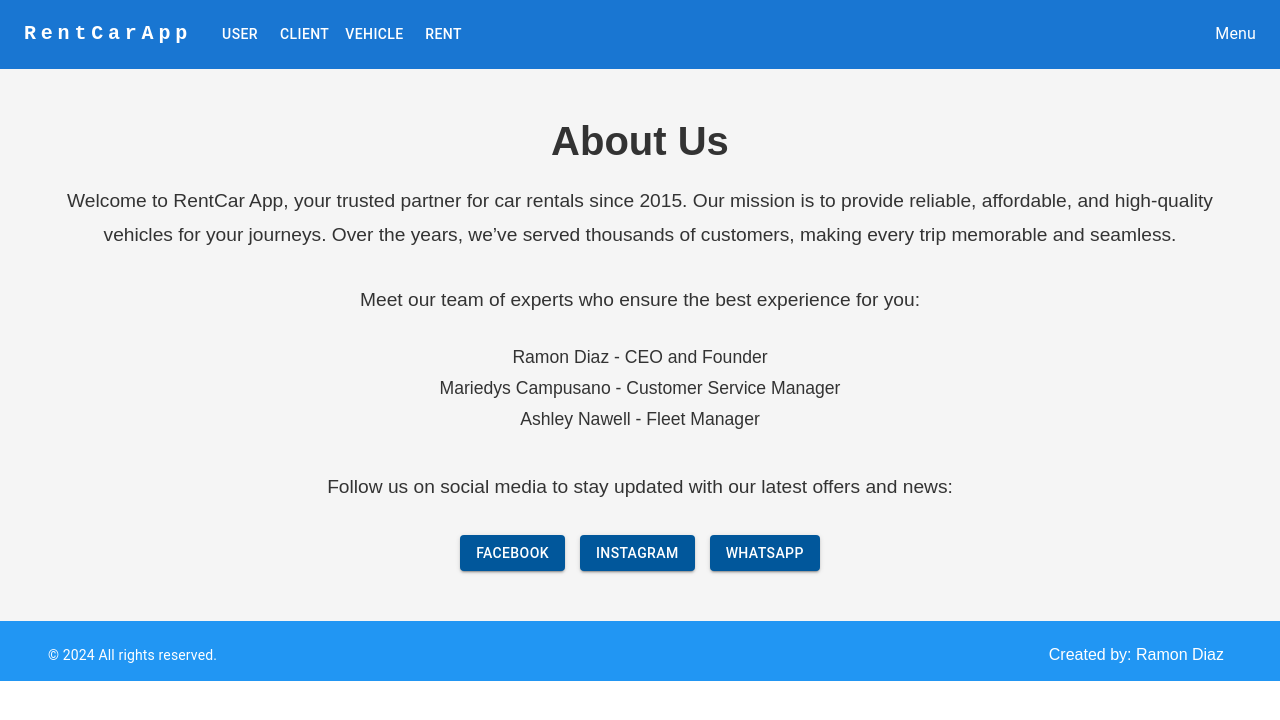
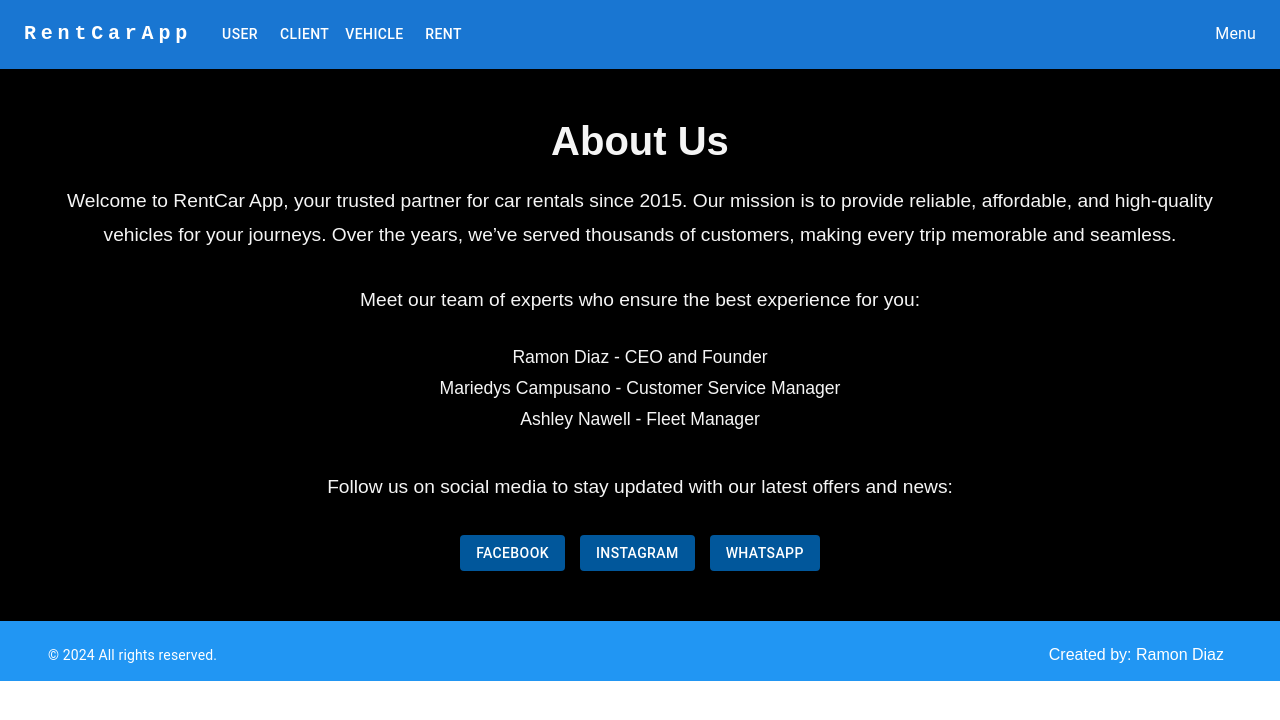
Before and after one commit to ramndiazg/rentcar-frontend, a Next.js app: page /about in a window 1280 px wide. Shown: the top 720 px of the page. Built offline with nearby package versions, Linux system fonts and the light colour scheme.

Commit message:
fix about page

```diff
--- a/src/app/about/page.js
+++ b/src/app/about/page.js
@@ -9,8 +9,8 @@ import Footer from "../components/Footer";
 const StyledContainer = styled("div")({
   textAlign: "center",
   padding: "50px",
-  backgroundColor: "#f5f5f5",
-  color: "#333",
+  backgroundColor: "black",
+  color: "#f5f5f5",
 });
 
 const StyledTitle = styled("h1")({
```
